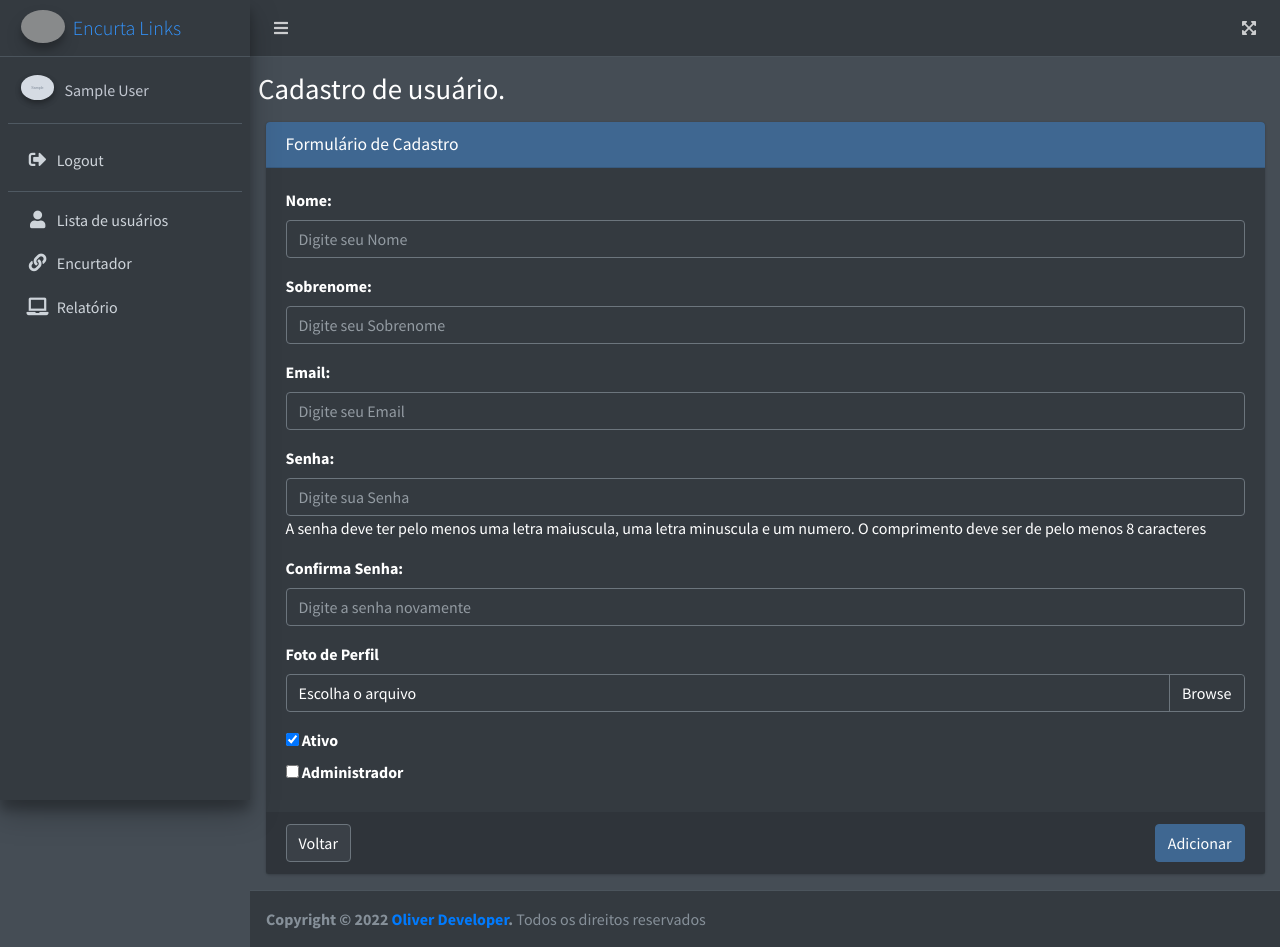
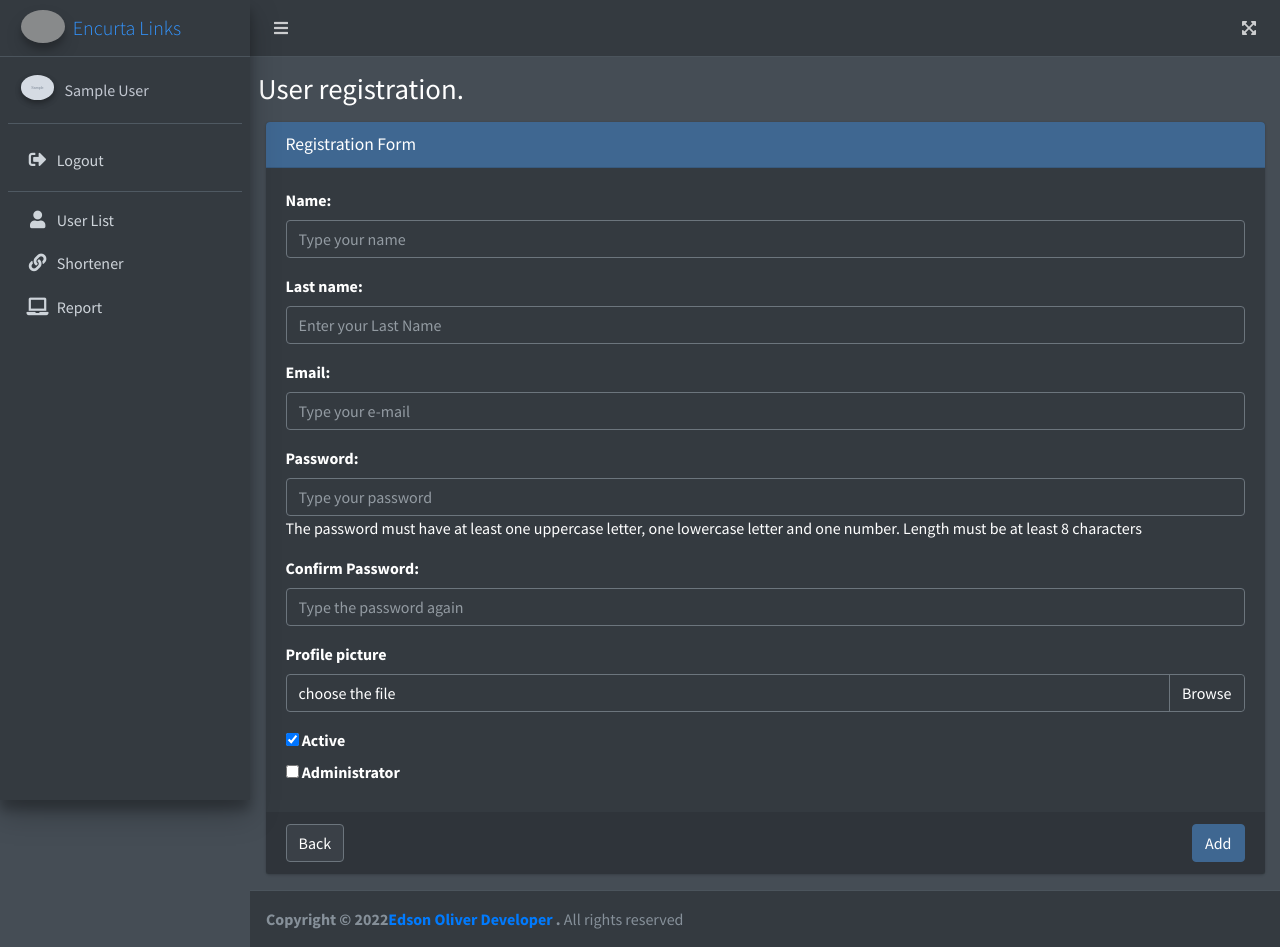
Before and after one commit to EdsonCpimw/encurtador-links, a Django app: page /users/add/ in a window 1280 px wide. Run offline with Django 4.2, Linux system fonts and the light colour scheme; a user stored in the database is signed in; tables that the repository leaves empty hold one stand-in row (values such as "Sample post"); grey boxes marked "Sample" are stand-in pictures; some libraries are stand-ins or nearby versions; grey boxes are pictures that could not be loaded.

```diff
--- a/base_templates/global/base.html
+++ b/base_templates/global/base.html
@@ -1,6 +1,8 @@
 {% load static %}
+{% load i18n %}
+{% get_current_language as LANGUAGE_CODE %}
 <!DOCTYPE html>
-<html lang="pt-br">
+<html lang="{{LANGUAGE_CODE}}">
 <head>
     <meta charset="UTF-8">
     <title>EncurtaLinks</title>
--- a/base_templates/global/footer.html
+++ b/base_templates/global/footer.html
@@ -1,8 +1,8 @@
-
+{% load i18n %}
 {% load static %}
 <footer class="main-footer">
     <div class="pull-right hidden-xs">
                   <b></b>
     </div>
-    <strong>Copyright &copy; {% now "Y" %} <a href="#">Oliver Developer</a>.</strong> Todos os direitos reservados
+    <strong>Copyright &copy; {% now "Y" %}<a href="#">Edson Oliver Developer </a>.</strong> {% trans 'All rights reserved' %}
 </footer>
--- a/base_templates/global/menu.html
+++ b/base_templates/global/menu.html
@@ -1,4 +1,5 @@
 {% load static %}
+{% load i18n %}
 {% load permission_tags %}
 {% block content %}
   <!-- Main Sidebar Container -->
@@ -53,7 +54,7 @@
             <a href="{% url 'users:Usuarios' %}" class="nav-link">
               <i class="nav-icon fas fa-user"></i>
               <p>
-                Lista de usuários
+                {% trans 'User List' %}
               </p>
             </a>
           </li>
@@ -62,7 +63,7 @@
             <a href="{% url 'shortener:List_link' %}" class="nav-link">
               <i class="nav-icon fas fa-link"></i>
               <p>
-                Encurtador
+                {% trans 'Shortener' %}
               </p>
             </a>
           </li>
@@ -70,12 +71,10 @@
             <a href="#" class="nav-link">
               <i class="nav-icon fas fa-laptop"></i>
               <p>
-                Relatório
+                {% trans 'Report' %}
               </p>
             </a>
           </li>
-
-
         </ul>
       </nav>
       <!-- /.sidebar-menu -->
--- a/users/forms/register_form.py
+++ b/users/forms/register_form.py
@@ -5,6 +5,7 @@ from utils.regex import strong_password
 from users.models import Usuario
 from captcha.fields import ReCaptchaField
 from captcha.widgets import ReCaptchaV2Invisible
+from django.utils.translation import gettext_lazy as _
 
 
 class UserAuthenticationForm(AuthenticationForm):
@@ -13,19 +14,19 @@ class UserAuthenticationForm(AuthenticationForm):
 
 class RegistroModelForm(forms.ModelForm):
 
-    first_name = forms.CharField(widget=forms.TextInput(attrs={'class': 'form-control', 'placeholder': "Digite seu Nome"}))
-    last_name = forms.CharField(widget=forms.TextInput(attrs={'class': 'form-control', 'placeholder': "Digite seu Sobrenome"}))
-    email = forms.EmailField(widget=forms.EmailInput(attrs={'class': 'form-control', 'placeholder': "Digite seu Email"}))
+    first_name = forms.CharField(widget=forms.TextInput(attrs={'class': 'form-control', 'placeholder': _("Type your name")}))
+    last_name = forms.CharField(widget=forms.TextInput(attrs={'class': 'form-control', 'placeholder': _("Enter your Last Name")}))
+    email = forms.EmailField(widget=forms.EmailInput(attrs={'class': 'form-control', 'placeholder': _("Type your e-mail")}))
     password = forms.CharField(
-        widget=forms.PasswordInput(attrs={'class': 'form-control', 'placeholder': "Digite sua Senha"}),
+        widget=forms.PasswordInput(attrs={'class': 'form-control', 'placeholder': _("Type your password")}),
         help_text=(
-            'A senha deve ter pelo menos uma letra maiuscula, uma letra minuscula e um numero. O comprimento deve ser de pelo menos 8 caracteres'
+            _('The password must have at least one uppercase letter, one lowercase letter and one number. Length must be at least 8 characters')
         ),
         validators=[strong_password]
     )
     captcha = ReCaptchaField(widget=ReCaptchaV2Invisible)
     confirm_password = forms.CharField(widget=forms.PasswordInput(attrs={'class': 'form-control',
-                                                                     'placeholder': "Digite a senha novamente"}))
+                                                                     'placeholder': _("Type the password again")}))
     # imagem = forms.ImageField(widget=forms.TextInput(attrs={'class': 'custom-file-input', 'id': 'customFile'}))
     class Meta:
         model = Usuario
@@ -40,7 +41,7 @@ class RegistroModelForm(forms.ModelForm):
 
         if password != confirm_password:
             password_confirmation_error = ValidationError(
-                'Senha e Confirma Senha precisam ser iguais',
+                _('Password and Confirm Password must be the same'),
                 code='invalid'
             )
             raise ValidationError({
@@ -59,9 +60,9 @@ class RegistroModelForm(forms.ModelForm):
 
 
 class UserUpdateForm(forms.ModelForm):
-    first_name = forms.CharField(widget=forms.TextInput(attrs={'class': 'form-control', 'placeholder': "Digite seu Nome"}))
-    last_name = forms.CharField(widget=forms.TextInput(attrs={'class': 'form-control', 'placeholder': "Digite seu Sobrenome"}))
-    email = forms.EmailField(widget=forms.EmailInput(attrs={'class': 'form-control', 'placeholder': "Digite seu Email"}))
+    first_name = forms.CharField(widget=forms.TextInput(attrs={'class': 'form-control', 'placeholder': _("Type your name")}))
+    last_name = forms.CharField(widget=forms.TextInput(attrs={'class': 'form-control', 'placeholder': _("Enter your Last Name")}))
+    email = forms.EmailField(widget=forms.EmailInput(attrs={'class': 'form-control', 'placeholder': _("Type your e-mail")}))
 
 
     class Meta:
@@ -72,9 +73,9 @@ class UserUpdateForm(forms.ModelForm):
 
 
 class ViewUserModelForm(forms.ModelForm):
-    first_name = forms.CharField(widget=forms.TextInput(attrs={'class': 'form-control', 'disabled': 'disabled', 'placeholder': "Digite seu Nome"}))
-    last_name = forms.CharField(widget=forms.TextInput(attrs={'class': 'form-control', 'disabled': 'disabled', 'placeholder': "Digite seu Sobrenome"}))
-    email = forms.EmailField(widget=forms.EmailInput(attrs={'class': 'form-control', 'disabled': 'disabled', 'placeholder': "Digite seu Email"}))
+    first_name = forms.CharField(widget=forms.TextInput(attrs={'class': 'form-control', 'disabled': 'disabled', 'placeholder': _("Type your name")}))
+    last_name = forms.CharField(widget=forms.TextInput(attrs={'class': 'form-control', 'disabled': 'disabled', 'placeholder': _("Enter your Last Name")}))
+    email = forms.EmailField(widget=forms.EmailInput(attrs={'class': 'form-control', 'disabled': 'disabled', 'placeholder': _("Type your e-mail")}))
     imagem = forms.FileInput()
     is_active = forms.BooleanField(required=False,)
     is_active.widget.attrs['disabled'] = True
--- a/users/models.py
+++ b/users/models.py
@@ -21,14 +21,14 @@ class Usuario(AbstractUser):
         _('admin status'),
         default=False,
         help_text=_(
-            'Permite que o usuario possa fazer login na pagina de Administração.'),
+            'Allow the user to be able to login to the Admin page.'),
     )
 
     is_superuser = models.BooleanField(
         _('super_user status'),
         default=False,
         help_text=_(
-            'Permite ser um Super Usuário'),
+            'Allows to be a Super User'),
     )
 
     objects = UsuarioManager()
--- a/users/templates/users/cadastro_usuario.html
+++ b/users/templates/users/cadastro_usuario.html
@@ -1,4 +1,5 @@
 {% extends 'base.html' %}
+{% load i18n %}
 {% load static %}
 {% block content %}
       <div class="content-wrapper">
@@ -7,9 +8,9 @@
         <section class="content-header">
           <h1>
               {% if request.resolver_match.url_name == 'Cadastro_usuario' %}
-                Cadastro de usuário.
+                {% trans 'User registration.' %}
               {% else %}
-                Alteração de usuário
+                {% trans 'User change.' %}
               {% endif %}
           </h1>
         </section>
@@ -23,7 +24,7 @@
                 <!-- general form elements -->
                 <div class="card card-primary">
                   <div class="card-header">
-                    <h3 class="card-title">Formulário de Cadastro</h3>
+                    <h3 class="card-title">{% trans 'Registration Form' %}</h3>
                   </div>
                   <!-- /.card-header -->
                   <!-- Profile Image -->
@@ -41,7 +42,7 @@
                       {% endif %}
                     </div>
                     <h3 class="profile-username text-center">{{usuario.get_full_name}}</h3>
-                    <p class="text-muted text-center">Software Engineer</p>
+                    <p class="text-muted text-center">{% trans 'Software Engineer' %}</p>
                   </div>
                   {% endif %}
                 <!-- /.card -->
@@ -50,11 +51,11 @@
                       {% csrf_token %}
                     <div class="card-body">
                         <div class="form-group">
-                          <label>Nome:</label>
+                          <label>{% trans 'Name:' %}</label>
                           {{form.first_name}}
                         </div>
                         <div class="form-group">
-                          <label>Sobrenome:</label>
+                          <label>{% trans 'Last name:' %}</label>
                           {{form.last_name}}
                         </div>
                         <div class="form-group">
@@ -64,43 +65,43 @@
                         </div>
                         {% if request.resolver_match.url_name == 'Cadastro_usuario' %}
                         <div class="form-group">
-                          <label>Senha:</label>
+                          <label>{% trans 'Password:' %}</label>
                            {{form.password}}
                            {{form.password.help_text}}
                            {{form.errors.password}}
                         </div>
                         <div class="form-group">
-                          <label>Confirma Senha:</label>
+                          <label>{% trans 'Confirm Password:' %}</label>
                            {{form.confirm_password}}
                            {{form.errors.confirm_password}}
                         </div>
                         {% endif %}
                           <div class="form-group">
-                            <label for="customFile">Foto de Perfil</label>
+                            <label for="customFile">{% trans 'Profile picture' %}</label>
                             <div class="custom-file">
                                <input type="file" class="custom-file-input" name="imagem" id="customFile">
-                              <label class="custom-file-label" for="customFile">Escolha o arquivo</label>
+                              <label class="custom-file-label" for="customFile">{% trans 'choose the file' %}</label>
                             </div>
                           </div>
                         <div class="checkbox">
                           <label>
-                              {{ form.is_active }} Ativo
+                              {{ form.is_active }} {% trans 'Active' %}
                           </label>
                         </div>
                         <div class="checkbox">
                           <label>
-                              {{ form.is_staff }} Administrador
+                              {{ form.is_staff }} {% trans 'Administrator' %}
                           </label>
                         </div>
                     </div>
                     <!-- /.card-body -->
                   <!-- /.box-body -->
                     <div class="card-footer">
-                      <a href="{% url 'users:Usuarios' %}"  class="btn btn-default">Voltar</a>
+                      <a href="{% url 'users:Usuarios' %}"  class="btn btn-default">{% trans 'Back' %}</a>
                         {% if request.resolver_match.url_name == 'Cadastro_usuario' %}
-                      <button type="submit" class="btn btn-primary float-right ">Adicionar</button>
+                      <button type="submit" class="btn btn-primary float-right ">{% trans 'Add' %}</button>
                         {% else %}
-                      <button type="submit" class="btn btn-primary float-right ">Atualizar</button>
+                      <button type="submit" class="btn btn-primary float-right ">{% trans 'Update' %}</button>
                         {% endif %}
                     </div>
                   </form>
--- a/users/views.py
+++ b/users/views.py
@@ -12,6 +12,7 @@ from users.forms.register_form import UserAuthenticationForm
 from users.mixins import UsuarioMixin
 from users.models import Usuario
 from rolepermissions.mixins import HasPermissionsMixin
+from django.utils.translation import gettext as _
 
 
 class LoginUserView(LoginView):
@@ -26,11 +27,11 @@ class RegisterUsuarioView(CreateView):
         user.username = user.email
         user.set_password(user.password)
         user.is_active = True
-        messages.success(self.request, f'Usuário(a) {user.username} cadastrado com sucesso.')
+        messages.success(self.request, _(f'Usuário(a) {user.username} cadastrado com sucesso.'))
         return super(RegisterUsuarioView, self).form_valid(form,  *args, **kwargs)
 
     def form_invalid(self, form,  *args, **kwargs):
-        messages.error(self.request, 'Erro ao cadastrar usuário')
+        messages.error(self.request, _('Erro ao cadastrar usuário'))
         return super(RegisterUsuarioView, self).form_invalid(form,  *args, **kwargs)
 
     def get_success_url(self):
@@ -50,9 +51,9 @@ class UsuariosView(HasPermissionsMixin, UsuarioMixin, ListView):
         usuarios = Usuario.objects.all()
         for user in usuarios:
             if user.is_active == True:
-                 user.is_active ='Ativo'
+                 user.is_active =_('Ativo')
             else:
-                 user.is_active ='Inativo'
+                 user.is_active =_('Inativo')
         return usuarios
 
 
@@ -68,11 +69,11 @@ class CadastroUsuarioView(HasPermissionsMixin, UsuarioMixin, SuccessMessageMixin
         user = form.save(commit=False)
         user.username = user.email
         user.set_password(user.password)
-        messages.success(self.request, 'Usuário cadastrado com sucesso.')
+        messages.success(self.request, _('Usuário cadastrado com sucesso.'))
         return super(CadastroUsuarioView, self).form_valid(form,  *args, **kwargs)
 
     def form_invalid(self, form,  *args, **kwargs):
-        messages.error(self.request, 'Erro ao cadastrar usuário')
+        messages.error(self.request, _('Erro ao cadastrar usuário'))
         return super(CadastroUsuarioView, self).form_invalid(form,  *args, **kwargs)
 
     def get_success_url(self):
@@ -94,7 +95,7 @@ class UpdateUsuarioView(HasPermissionsMixin, UsuarioMixin, UpdateView):
     def form_valid(self, form):
         user = form.save(commit=False)
         user.username = user.email
-        messages.success(self.request, 'Usuário atualizado com sucesso.')
+        messages.success(self.request, _('Usuário atualizado com sucesso.'))
         return super(UpdateUsuarioView, self).form_valid(form)
 
     def form_invalid(self, form,  *args, **kwargs):
@@ -109,7 +110,7 @@ def delete_usuario_view(request, pk):
     """TODO: Necessário fazer um tratamento de error"""
     user = Usuario.objects.get(pk=pk)
     user.delete()
-    messages.success(request, "Usuário deletado com sucesso!")
+    messages.success(request, _("Usuário deletado com sucesso!"))
     return redirect('users:Usuarios')
 
 
@@ -117,7 +118,7 @@ def delete_usuario_view(request, pk):
 class DeleteUsuarioView(HasPermissionsMixin, SuccessMessageMixin, DeleteView):
     required_permission = 'deletar_usuario'
     success_url = reverse_lazy('users:Usuarios')
-    success_message = 'Usuário deletado com sucesso!'
+    success_message = _('Usuário deletado com sucesso!')
 
     def get_object(self, queryset=None):
         id = self.kwargs.get('pk')
```
Also changed, not shown: base_templates/global/403.html (+5 -4 lines), base_templates/global/404.html (+4 -3 lines), base_templates/global/500.html (+4 -3 lines), base_templates/global/registration/login.html (+7 -6 lines), base_templates/global/registration/register_usuario.html (+9 -8 lines), config/settings.py (+16 -1 lines), home/templates/home/home.html (+4 -3 lines), shortener/forms/shortener_form.py (+7 -6 lines), shortener/templates/shortener/dashboard.html (added, +10 -0 lines), shortener/views.py (+6 -5 lines), users/templates/users/lista_usuario.html (+13 -12 lines), users/templates/users/user_detail.html (+12 -11 lines), locale/pt_br/LC_MESSAGES/django.po (added).
